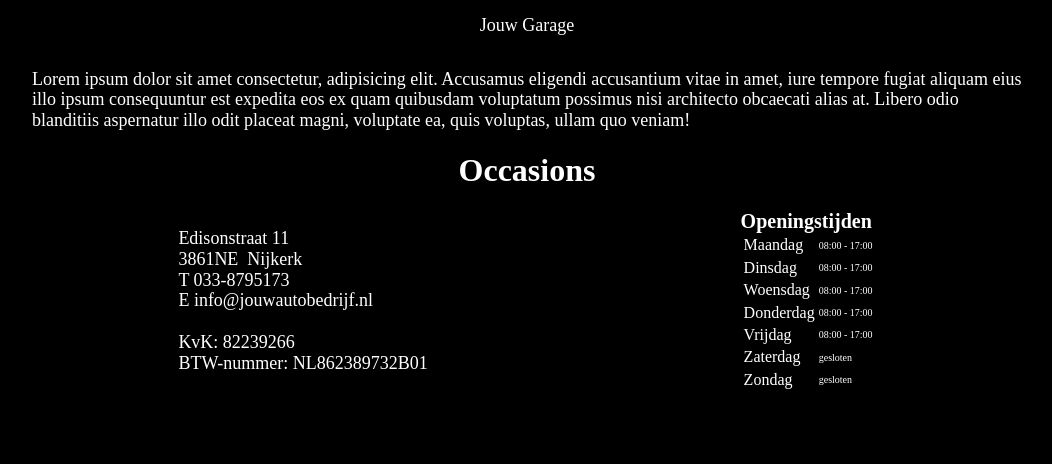
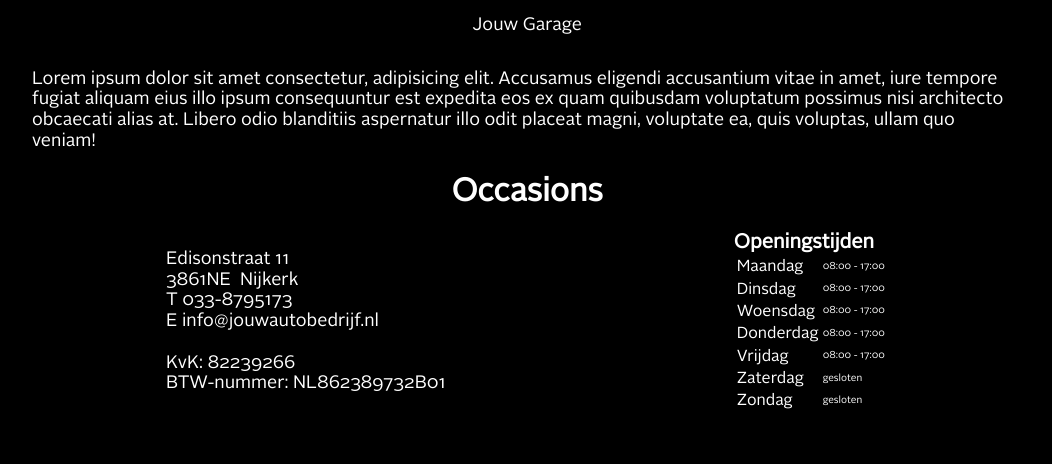
Before and after one commit to RogierDeHaan/porsche, a plain HTML site: page index.html in a window 1280 px wide. Shown: the whole page, without its empty margins (113-1165 px from the left). Drawn offline with Linux system fonts and the light colour scheme.

Commit message:
Add files via upload

```diff
--- a/css/style-box.css
+++ b/css/style-box.css
@@ -47,6 +47,15 @@ body {
   flex-direction: column;
   align-items: center;
   justify-content: center;
+}
+
+@font-face {
+  font-family: AlrightSansRegular;
+  src:  url(/fonts/Alright-Sans-Regular-Regular.ttf)
+}
+
+html {
+  font-family: AlrightSansRegular;
 }
 
 /******************************************
```
Also changed, not shown: fonts/Alright-Sans-Regular-Regular.ttf (added).
